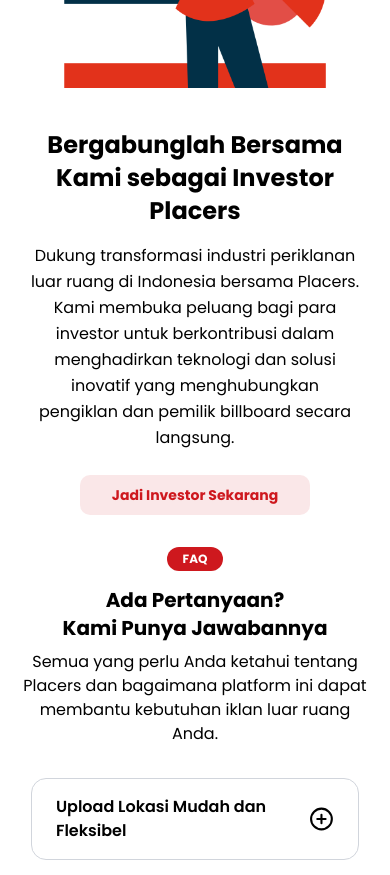
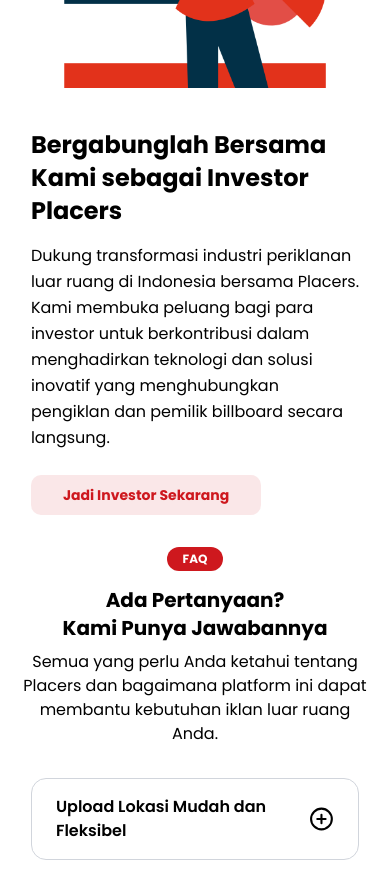
Before and after one commit to Utero-Interns/placers-website, a Next.js app: page / in a window 390 px wide. Shown: the part 4360-5235 px from the top of the page. Built offline with nearby package versions, Linux system fonts and the light colour scheme; no server answers.

Commit message:
fix: update layout in LandingInvestor component for improved text alignment

```diff
--- a/components/landingpage/LandingInvestor.tsx
+++ b/components/landingpage/LandingInvestor.tsx
@@ -22,7 +22,7 @@ export default function LandingInvestor() {
                     className="w-full md:w-3/4 lg:w-5/12 h-auto rounded-lg object-cover"
                 />
 
-                <div className="w-full lg:w-7/12 flex flex-col items-center lg:items-start text-center lg:text-left">
+                <div className="w-full lg:w-7/12 flex flex-col lg:text-left">
                     <h1 className="font-bold text-black leading-snug lg:leading-normal
                                    text-2xl
                                    xl:text-3xl
```
